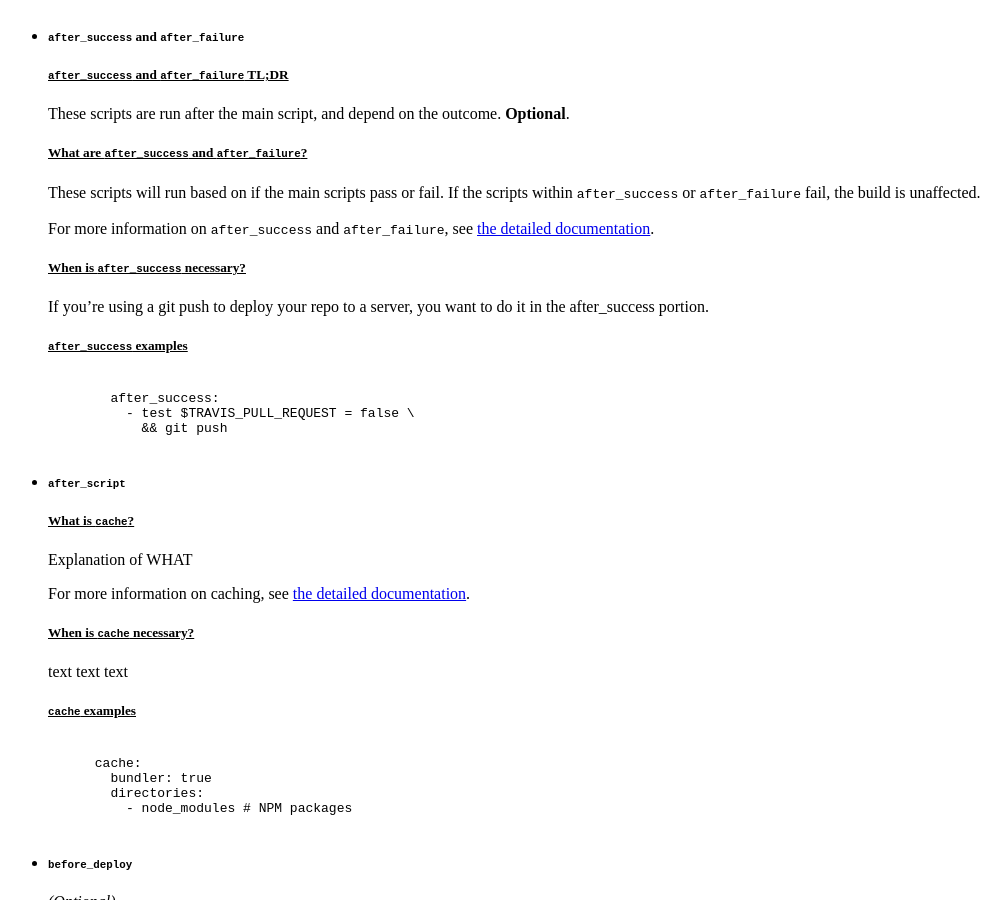
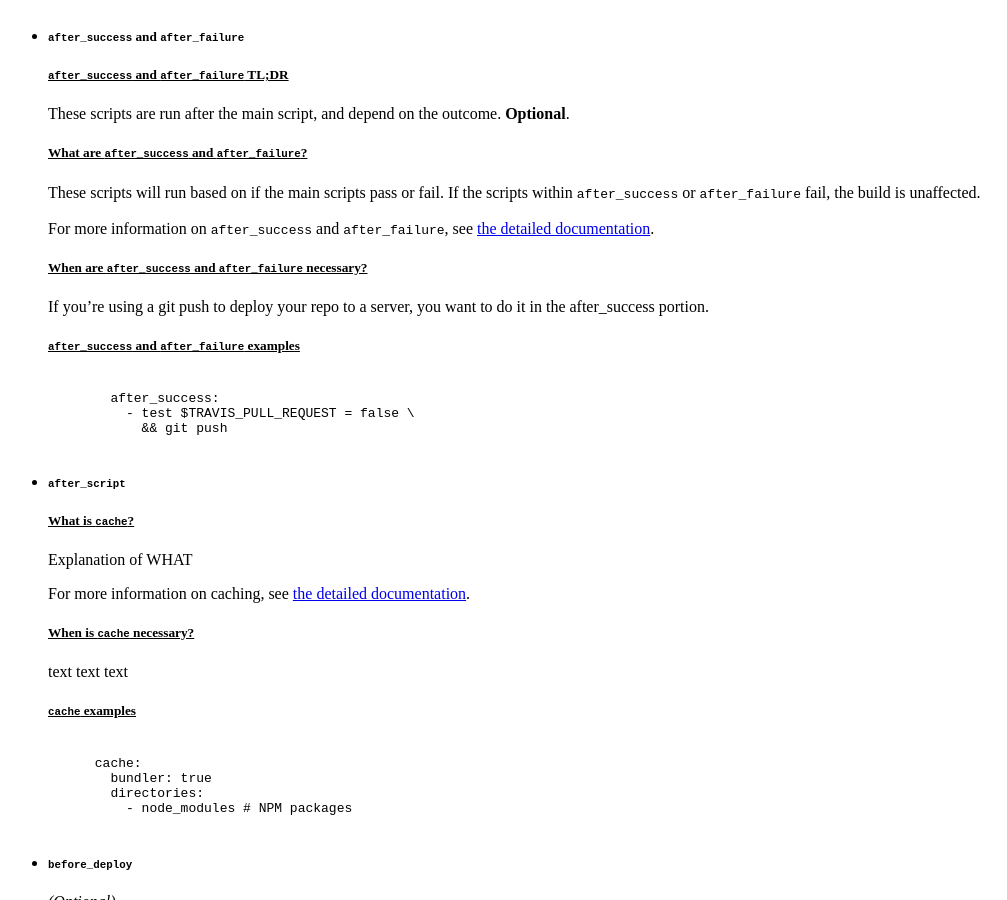
Before and after one commit to brianamarie/test-jekyll, a Jekyll site: the page built from index.html, in a window 1280 px wide and 900 px high, scrolled down 5253 px. Shown: the whole window, without its empty margins (0-1007 px from the left). Built offline with Jekyll 4.4.1, drawn with Linux system fonts in a browser that asks for light colours; nearby versions of some CDN libraries; a script that is not in the unit is left out.

Commit message:
finish after_success

```diff
--- a/_includes/after_success.html
+++ b/_includes/after_success.html
@@ -9,9 +9,9 @@
       <p>These scripts will run based on if the main scripts pass or fail. If the scripts within <code>after_success</code> or <code>after_failure</code> fail, the build is unaffected.
       <br><br>
       For more information on <code>after_success</code> and <code>after_failure</code>, see <a href="https://docs.travis-ci.com/user/customizing-the-build/#Breaking-the-Build">the detailed documentation</a>.
-    <h5 style="text-decoration: underline">When is <code>after_success</code> necessary?</h5>
+    <h5 style="text-decoration: underline">When are <code>after_success</code> and <code>after_failure</code> necessary?</h5>
       <p>If you’re using a git push to deploy your repo to a server, you want to do it in the after_success portion.</p>
-    <h5 style="text-decoration: underline"><code>after_success</code> examples</h5>
+    <h5 style="text-decoration: underline"><code>after_success</code> and <code>after_failure</code> examples</h5>
       <pre><code>
         after_success:
           - test $TRAVIS_PULL_REQUEST = false \
```
